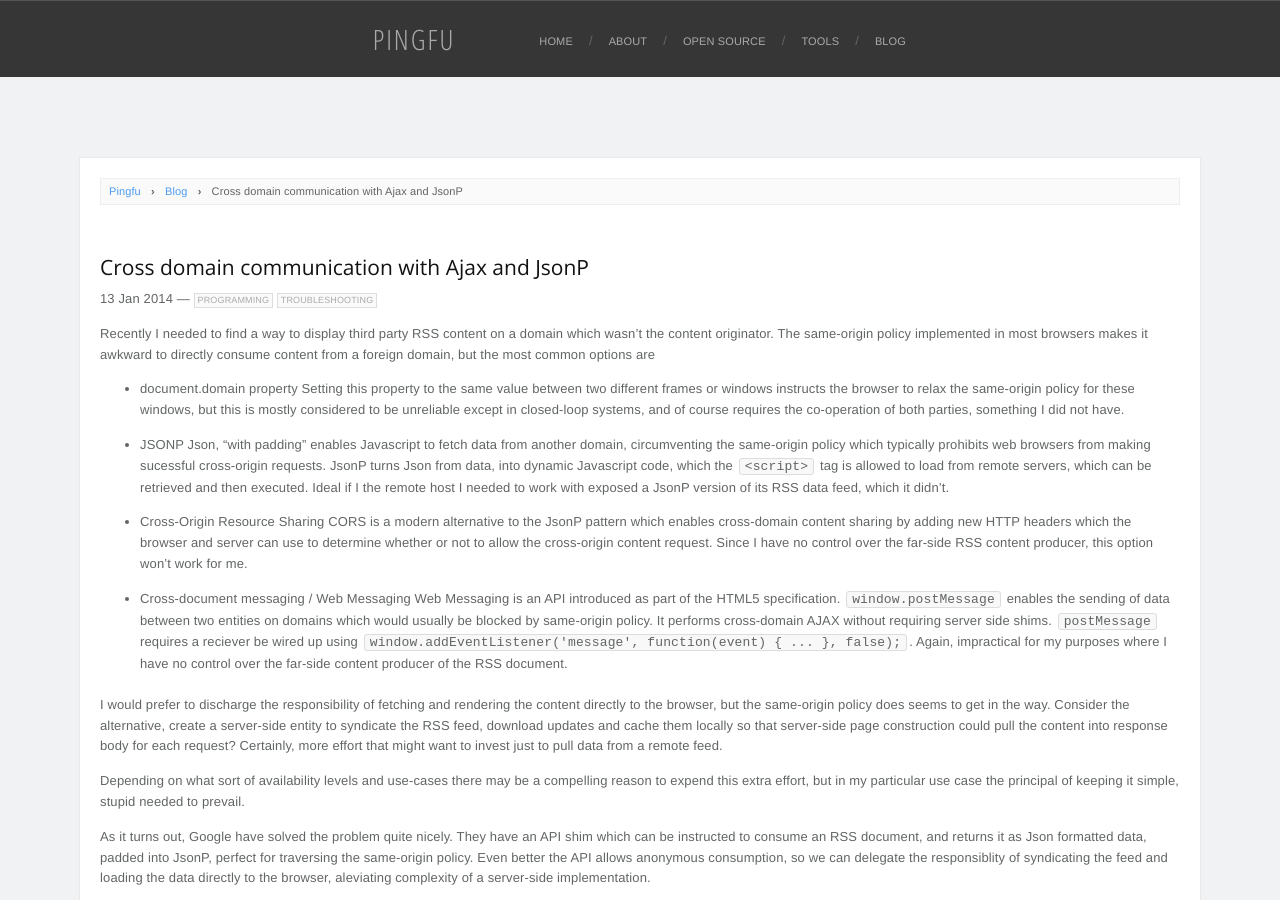
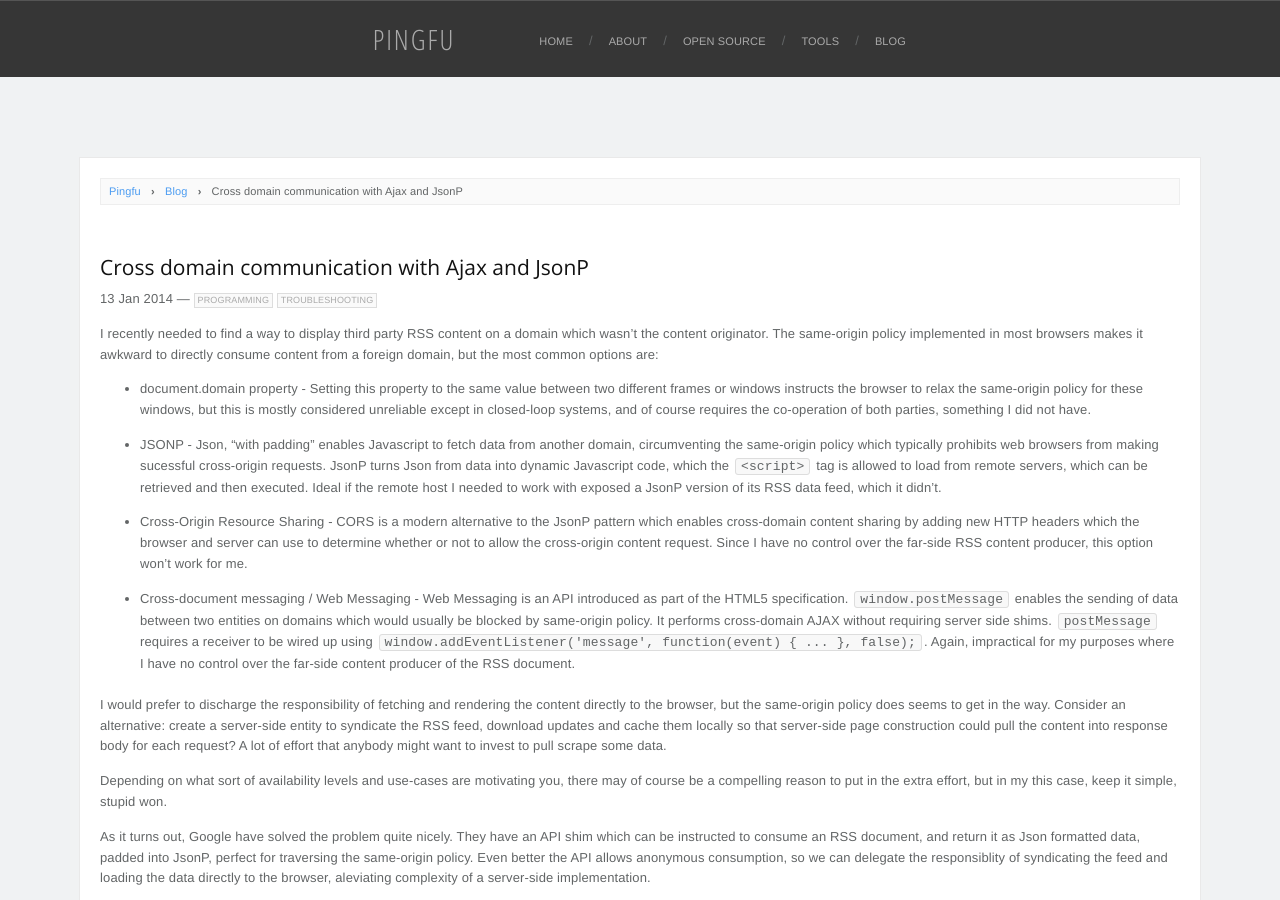
Before and after one commit to pingfu/pingfu.github.io, a Jekyll site: the page built from _posts/2014-01-13-cross-domain-with-ajax-and-jsonp.markdown, in a window 1280 px wide and 900 px high. Built offline with Jekyll 4.4.1, drawn with Linux system fonts in a browser that asks for light colours; nearby versions of some CDN libraries; Markdown is read by kramdown in place of the engine named in the settings.

Commit message:
minor updates

```diff
--- a/_posts/2014-01-13-cross-domain-with-ajax-and-jsonp.markdown
+++ b/_posts/2014-01-13-cross-domain-with-ajax-and-jsonp.markdown
@@ -6,25 +6,25 @@ categories: Programming Troubleshooting
 tags: javascript
 ---
 
-Recently I needed to find a way to display third party RSS content on a domain which wasn't the content originator. The same-origin policy implemented in most browsers makes it awkward to directly consume content from a foreign domain, but the most common options are
+I recently needed to find a way to display third party RSS content on a domain which wasn't the content originator. The same-origin policy implemented in most browsers makes it awkward to directly consume content from a foreign domain, but the most common options are:
 
-- document.domain property
-Setting this property to the same value between two different frames or windows instructs the browser to relax the same-origin policy for these windows, but this is mostly considered to be unreliable except in closed-loop systems, and of course requires the co-operation of both parties, something I did not have.
+- document.domain property -
+Setting this property to the same value between two different frames or windows instructs the browser to relax the same-origin policy for these windows, but this is mostly considered unreliable except in closed-loop systems, and of course requires the co-operation of both parties, something I did not have.
 
-- JSONP
-Json, "with padding" enables Javascript to fetch data from another domain, circumventing the same-origin policy which typically prohibits web browsers from making sucessful cross-origin requests. JsonP turns Json from data, into dynamic Javascript code, which the `<script>` tag is allowed to load from remote servers, which can be retrieved and then executed. Ideal if I the remote host I needed to work with exposed a JsonP version of its RSS data feed, which it didn't.
+- JSONP -
+Json, "with padding" enables Javascript to fetch data from another domain, circumventing the same-origin policy which typically prohibits web browsers from making sucessful cross-origin requests. JsonP turns Json from data into dynamic Javascript code, which the `<script>` tag is allowed to load from remote servers, which can be retrieved and then executed. Ideal if the remote host I needed to work with exposed a JsonP version of its RSS data feed, which it didn't.
 
-- Cross-Origin Resource Sharing
+- Cross-Origin Resource Sharing -
 CORS is a modern alternative to the JsonP pattern which enables cross-domain content sharing by adding new HTTP headers which the browser and server can use to determine whether or not to allow the cross-origin content request. Since I have no control over the far-side RSS content producer, this option won't work for me.
 
-- Cross-document messaging / Web Messaging
-Web Messaging is an API introduced as part of the HTML5 specification. `window.postMessage` enables the sending of data between two entities on domains which would usually be blocked by same-origin policy. It performs cross-domain AJAX without requiring server side shims. `postMessage` requires a reciever be wired up using `window.addEventListener('message', function(event) { ... }, false);`. Again, impractical for my purposes where I have no control over the far-side content producer of the RSS document.
+- Cross-document messaging / Web Messaging -
+Web Messaging is an API introduced as part of the HTML5 specification. `window.postMessage` enables the sending of data between two entities on domains which would usually be blocked by same-origin policy. It performs cross-domain AJAX without requiring server side shims. `postMessage` requires a receiver to be wired up using `window.addEventListener('message', function(event) { ... }, false);`. Again, impractical for my purposes where I have no control over the far-side content producer of the RSS document.
 
-I would prefer to discharge the responsibility of fetching and rendering the content directly to the browser, but the same-origin policy does seems to get in the way. Consider the alternative, create a server-side entity to syndicate the RSS feed, download updates and cache them locally so that server-side page construction could pull the content into response body for each request? Certainly, more effort that might want to invest just to pull data from a remote feed.
+I would prefer to discharge the responsibility of fetching and rendering the content directly to the browser, but the same-origin policy does seems to get in the way. Consider an alternative: create a server-side entity to syndicate the RSS feed, download updates and cache them locally so that server-side page construction could pull the content into response body for each request? A lot of effort that anybody might want to invest to pull scrape  some data.
 
-Depending on what sort of availability levels and use-cases there may be a compelling reason to expend this extra effort, but in my particular use case the principal of keeping it simple, stupid needed to prevail.
+Depending on what sort of availability levels and use-cases are motivating you, there may of course be a compelling reason to put in the extra effort, but in my this case, keep it simple, stupid won.
 
-As it turns out, Google have solved the problem quite nicely. They have an API shim which can be instructed to consume an RSS document, and returns it as Json formatted data, padded into JsonP, perfect for traversing the same-origin policy. Even better the API allows anonymous consumption, so we can delegate the responsiblity of syndicating the feed and loading the data directly to the browser, aleviating complexity of a server-side implementation.
+As it turns out, Google have solved the problem quite nicely. They have an API shim which can be instructed to consume an RSS document, and return it as Json formatted data, padded into JsonP, perfect for traversing the same-origin policy. Even better the API allows anonymous consumption, so we can delegate the responsiblity of syndicating the feed and loading the data directly to the browser, aleviating complexity of a server-side implementation.
 
 Here is a code snippet which demonstrates the solution, relying on Google's API. I've left the jQuery reference in since it was part of the framework I was working on, but to be clear jQuery is a convenience, not a requirement. The code requests that Google's API consumes the word of the day feed at dictionary.com and pulls out the relevant information from the JsonP document response:
 
```
